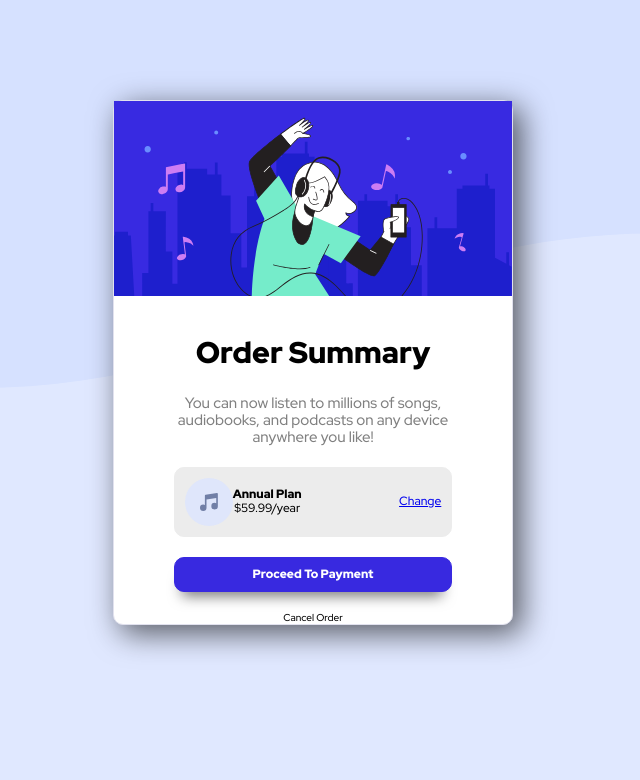
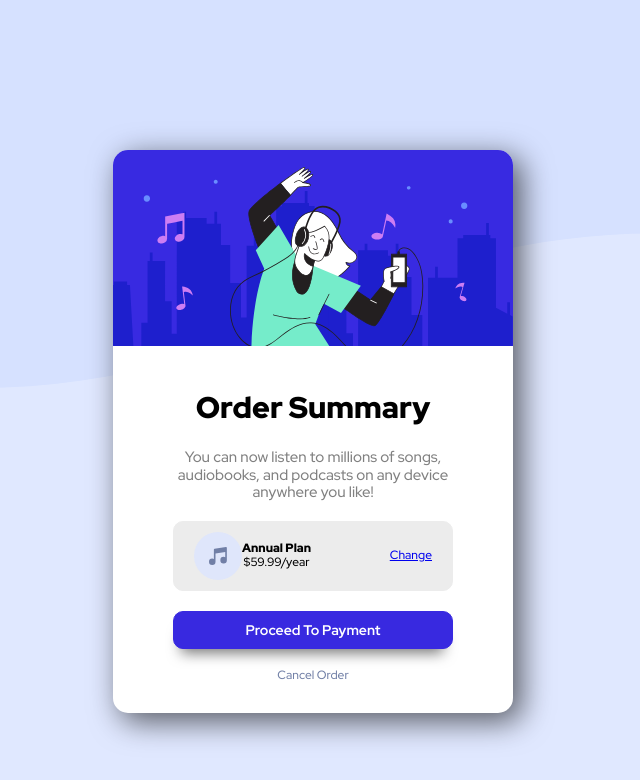
Before and after one commit to Krohz/Chal_01, a plain HTML site: page index.html in a window 1280 px wide. Shown: the whole page, without its empty margins (327-967 px from the left). Drawn offline with Linux system fonts and the light colour scheme.

Commit message:
Version final

```diff
--- a/css/app.css
+++ b/css/app.css
@@ -46,9 +46,9 @@ img {
 }
 
 .contain{
-    margin-top: 10rem;
-    border: 1px solid #e1e1ee;
-    border-radius: 1rem 1rem;
+    margin-top: 15rem;
+    border: 1px solid invicible;
+    border-radius: 1.5rem 1.5rem;
     box-shadow: 8px 8px 30px 1px rgba(0,0,0,0.6);
 -webkit-box-shadow: 8px 8px 30px 1px rgba(0,0,0,0.6);
 -moz-box-shadow: 8px 8px 30px 1px rgba(0,0,0,0.6);
@@ -79,7 +79,7 @@ img {
 
 .pagar{
     background-color: #ECECEC;
-    padding: 1rem 1rem;
+    padding: 1rem 2rem;
     border: 1px solid #ECECEC;
     border-radius:1rem 1rem;
     display: flex;
@@ -115,14 +115,14 @@ a{
     display: block;
     background-color: hsl(245, 75%, 52%);
     color: white;
-    font-weight: 900;
+    font-weight: 700;
     text-transform: capitalize;
     padding: 1rem;
     margin: 2rem 0;
     text-align: center;
     border:1px solid hsl(245, 75%, 52%);
     border-radius: 1rem 1rem;
-    font-size: 1.2rem;
+    font-size: 1.4rem;
     box-shadow: -1px 13px 14px -9px rgba(0,0,0,0.54);
 -webkit-box-shadow: -1px 13px 14px -9px rgba(0,0,0,0.54);
 -moz-box-shadow: -1px 13px 14px -9px rgba(0,0,0,0.54);
@@ -133,3 +133,26 @@ a{
     border:1px solid hsl(224, 23%, 55%) ;
     cursor: pointer;
 }
+
+.cancelar{
+    color: hsl(224, 23%, 55%);
+    font-size: 1.2rem;
+    padding-bottom: 3rem;
+}
+
+.cancelar:hover{
+    color: black;
+    cursor: pointer;
+    font-weight: bold;
+}
+
+.imagen{
+    background-image: url(../images/illustration-hero.svg);
+    height: 20rem;
+    width: auto;
+    background-position: cover;
+    background-repeat: no-repeat;
+    background-size: 100%;
+    border-top-left-radius: 1.5rem;
+    border-top-right-radius: 1.5rem;
+}
--- a/index.html
+++ b/index.html
@@ -18,7 +18,7 @@
     <div>
         <div class="contain contenedor">
             <div class="imagen">
-                <img src="images/illustration-hero.svg" alt="Imagen hero">
+                <!-- <img src="images/illustration-hero.svg" alt="Imagen hero"> -->
             </div>
             <div class="contenido chiqui">
                 <h2 class="titulo">Order Summary </h2>
@@ -41,7 +41,7 @@
                 <div class="btn">
                     <p>Proceed to Payment</p>
                 </div>
-                <p> Cancel Order</p>
+                <p class="cancelar"> Cancel Order</p>
             </div>
         </div>
     </div>
```
